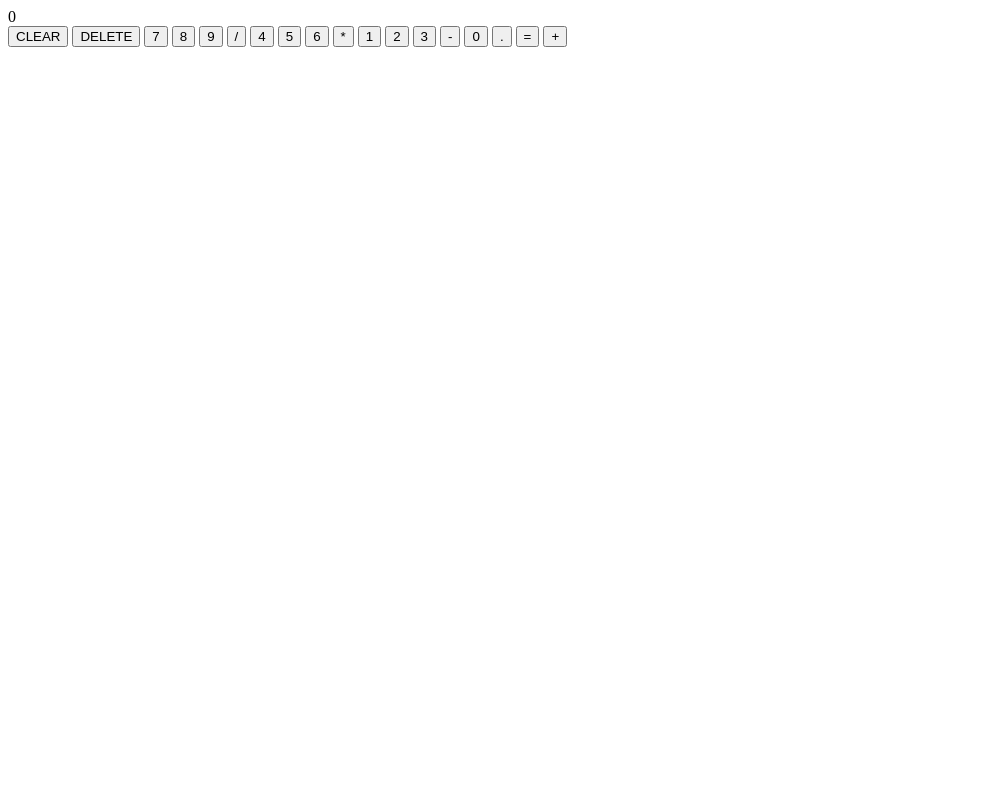
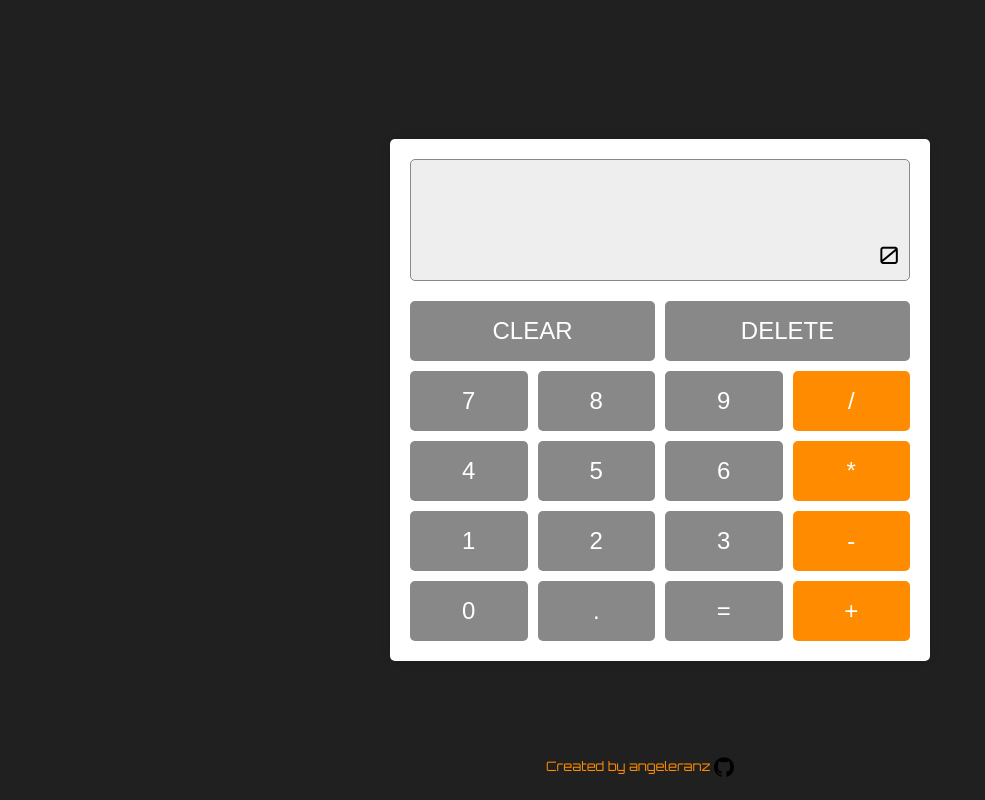
Before and after one commit to angeleranz/calculator, a plain HTML site: page index.html in a window 1280 px wide. Shown: the whole page, without its empty margins (0-985 px from the left). Drawn offline with Linux system fonts and the light colour scheme; a web font is replaced by a local one.

Commit message:
style the page

```diff
--- a/index.html
+++ b/index.html
@@ -41,5 +41,9 @@
             </div>
         </div>
     </main>
+    <footer class="footer">
+    <p><a href="https://github.com/angeleranz" target="_blank">Created by angeleranz
+            <img id="gh-logo" src="images/gh-logo.png" alt="github logo" /></a></p>
+    </footer>
 </body>
 </html>
--- a/styles.css
+++ b/styles.css
@@ -0,0 +1,95 @@
+@import url('https://fonts.googleapis.com/css2?family=Butterfly+Kids&family=Montserrat:wght@100&family=Orbitron&family=Poppins&family=Raleway&display=swap');
+
+
+body {
+    display: flex;
+    justify-content: center;
+    align-items: center;
+    height: 100vh;
+    margin: 0;
+    background-color: #202020;
+    font-family: 'Orbitron', sans-serif;
+    font-size: 3vh;
+}
+
+.main {
+    width: 100%;
+    max-width: 500px;
+}
+
+.calculator {
+    width: 100%;
+    padding: 20px;
+    background-color: #ffffff;
+    border-radius: 5px;
+    box-shadow: 0px 0px 10px 0px rgba(0, 0, 0, 0.15);
+}
+
+.screen {
+    height: 100px;
+    display: flex;
+    justify-content: flex-end;
+    align-items: flex-end;
+    padding: 10px;
+    border: 1px solid #888888;
+    border-radius: 5px;
+    margin-bottom: 20px;
+    background-color: #eeeeee;
+}
+
+.last-screen,
+.current-screen {
+    width: 100%;
+    text-align: right;
+}
+
+.buttons-grid {
+    display: grid;
+    grid-template-columns: repeat(4, 1fr);
+    gap: 10px;
+}
+
+.btn {
+    height: 60px;
+    border: none;
+    border-radius: 5px;
+    font-size: 24px;
+    color: #ffffff;
+    background-color: #888888;
+    cursor: pointer;
+}
+
+.btn[data-operator] {
+    background-color: #ff8c00;
+}
+
+#clearBtn,
+#deleteBtn {
+    grid-column: span 2;
+}
+
+.footer {
+    position: fixed;
+    left: 0;
+    bottom: 0;
+    width: 100%;
+    background-color: #202020;
+    color: white;
+    text-align: center;
+    padding: 10px 0;
+}
+
+.footer a {
+    color: #ff8c00;
+    text-decoration: none;
+}
+
+.footer img {
+    height: 20px;
+    width: 20px;
+    vertical-align: middle;
+}
+
+.footer p{
+    font-size: small;
+}
```
Also changed, not shown: images/gh-logo.png (added).
